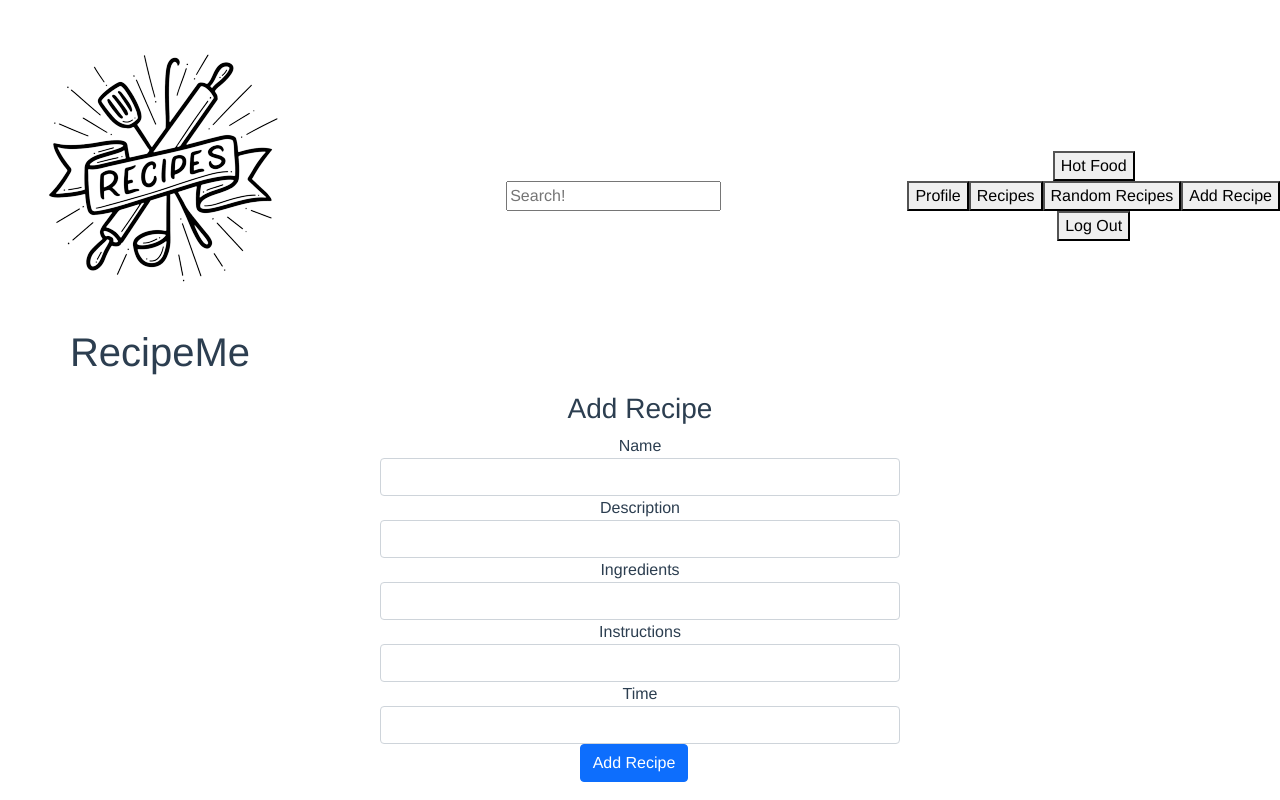
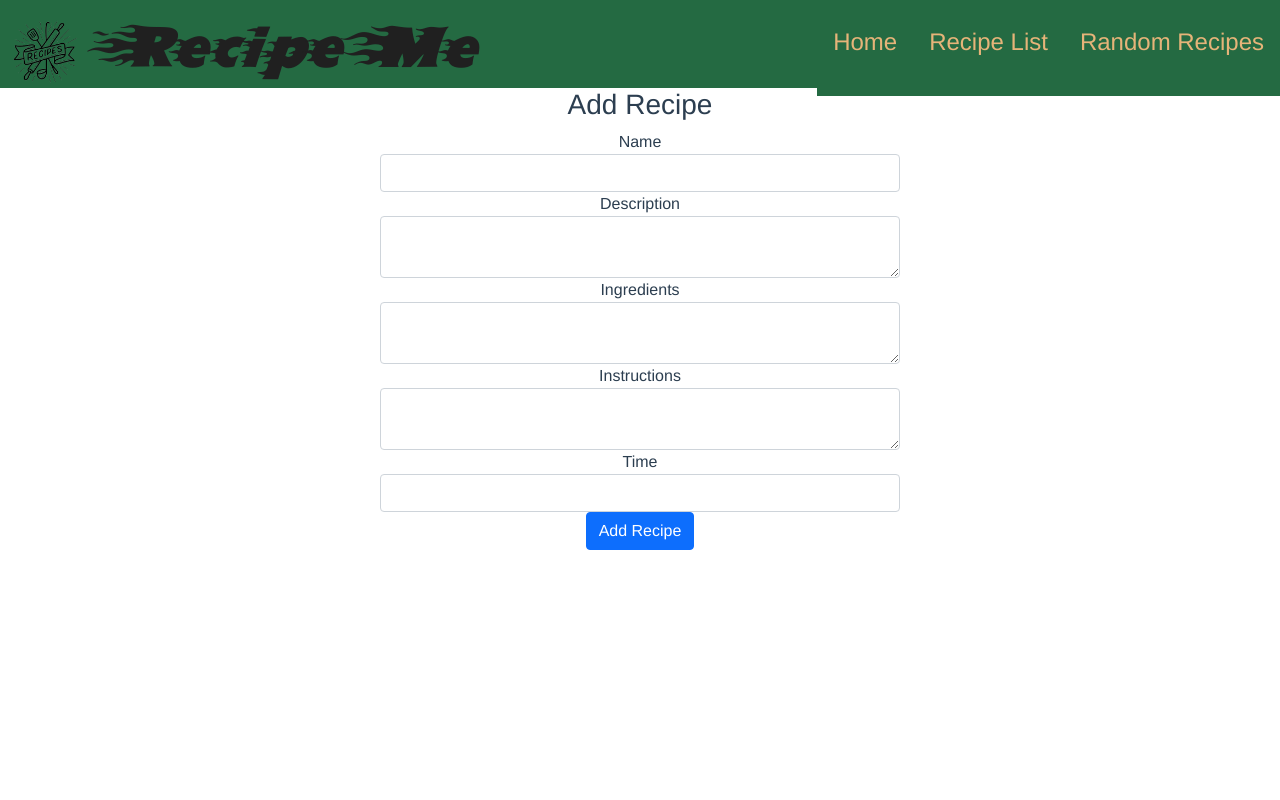
Before and after one commit to stoneyboi/W22-371Project, a Vue app: page /create in a window 1280 px wide. Built offline with nearby package versions, Linux system fonts and the light colour scheme.

Commit message:
styling for create/list pages done, edit still not functional

```diff
--- a/src/components/FireRecipes.vue
+++ /dev/null
@@ -1,159 +0,0 @@
-<template>
-    <div class="row justify-content-center">
-        <div class="col-md-5">
-            <h3 class="text-center">Add Recipe</h3>
-            <form @submit.prevent="onFormSubmit">
-                <div class="form-group">
-                    <label>Name</label>
-                    <input type="text" class="form-control" v-model="recipe.name" required>
-                </div>
-                <div class="form-group">
-                    <label>Description</label>
-                    <input type="text" class="form-control" v-model="recipe.description" required>
-                </div>
-                <div class="form-group">
-                    <label>Ingredients</label>
-                    <input type="text" class="form-control" v-model="recipe.ingredients" required>
-                </div>
-                <div class="form-group">
-                    <label>Instructions</label>
-                    <input type="text" class="form-control" v-model="recipe.instructions" required>
-                </div>
-                <div class="form-group">
-                    <label>Time</label>
-                    <input type="number" class="form-control" v-model="recipe.time" required>
-                </div>
-                <div class="form-group">
-                    <button class="btn btn-primary btn-block">Add Recipe</button>
-                </div>
-            </form>
-        </div>
-    </div>
-</template>
-<script>
-    import { db } from '../myconfig';
-    export default {
-        data() {
-            return {
-                recipe: {
-                }
-            }
-        },
-        methods: {
-            onFormSubmit(event) {
-                event.preventDefault()
-                db.collection('recipes').add(this.recipe).then(() => {
-                    alert("Recipe successfully created!");
-                    this.recipe.name = ''
-                    this.recipe.description = ''
-                    this.recipe.ingredients = ''
-                    this.recipe.instructions = ''
-                    this.recipe.time = 0
-                }).catch((error) => {
-                    console.log(error);
-                });
-            }
-        }
-    }
-</script>
-
-<style scoped>
-.home {
-  background-color: hsl(32, 69%, 69%);
-}
-
-nav {
-  background-color: #246a42;
-  height: 88px;
-  display: flex;
-  align-items: center;
-  justify-content: space-between;
-  position: sticky;
-  top: 0;
-  z-index: 100;
-}
-
-nav #left {
-  width: fit-content;
-  display: flex;
-  justify-content: space-between;
-  align-items: center;
-}
-
-nav .title {
-  font-family: "Blazed";
-  font-size: 56px;
-  color: rgb(32, 32, 32);
-}
-
-.logo {
-  height: inherit;
-  width: 88px;
-}
-
-/* .navibar, .navibarRight{
-	display: flex;
-	align-items: center;
-	margin: 0 15px;
-}
-
-.navibar ul li{
-	list-style: none;
-	display: inline-block;
-	margin: 0 15px;
-} */
-
-nav #center {
-  display: inline-block;
-  justify-content: space-between;
-  align-items: center;
-}
-
-.search {
-  width: 300px;
-  font-size: 24px;
-  padding: 4px;
-  padding-left: 12px;
-  border: 2px solid hsl(32, 69%, 69%);
-  border-radius: 8px;
-}
-
-nav #right {
-  height: inherit;
-  align-content: right;
-  width: fit-content;
-  display: flex;
-  overflow: hidden;
-  justify-content: space-evenly;
-  background-color: #246a42;
-}
-
-nav #right button {
-  height: inherit;
-  padding: 16px;
-  border: none;
-  color: hsl(32, 69%, 69%);
-  background-color: inherit;
-  font-size: 24px;
-}
-
-nav .dropdown button {
-  height: inherit;
-  padding: 16px;
-  border: none;
-  color: hsl(32, 69%, 69%);
-  background-color: inherit;
-  align-content: center;
-  font-size: 24px;
-}
-
-nav #right button:hover {
-  background-color: #1b5032;
-}
-
-.dropdown-content {
-  display: none;
-  position: absolute;
-  z-index: 1;
-}
-</style>
--- a/src/components/HomePage.vue
+++ b/src/components/HomePage.vue
@@ -13,14 +13,17 @@
 			</div>
 
 			<div id="right">
-				<button id="explore-btn" class="navibar">Hot Food</button>
 				<div class="dropdown">
 
 					<button @click="goToProfile" id="profile-btn" class="navibar">Profile
 						<i class="fa fa-caret-down"></i>
 					</button>
 
-					<button @click="goToRecipes" id="recipes-btn" class="navibar">Recipes
+					<button @click="goToAddRecipes" id="recipes-btn" class="navibar">Add Recipes
+						<i class="fa fa-caret-down"></i>
+					</button>
+
+					<button @click="goToRecipes" id="recipes-btn" class="navibar">View Recipes
 						<i class="fa fa-caret-down"></i>
 					</button>
 
@@ -152,6 +155,10 @@ export default class HomePage extends Vue {
   goToProfile(): void {
 	console.log("to profile!");
 	this.$router.push({path: "/profile"});
+  }
+
+  goToAddRecipes(): void {
+    this.$router.push({path: '/create'})
   }
 
   goToFireRecipes(): void {
--- a/src/components/RecipeCreate.vue
+++ b/src/components/RecipeCreate.vue
@@ -2,33 +2,25 @@
   <div>
     <div class="home">
       <nav class="navbar">
-
         <div id="left">
           <img class="logo" src="../assets/logo.png" />
           <h1 class="title">RecipeMe</h1>
         </div>
 
-			<div id="center">
-				<input class="search" type="text" placeholder="Search!" />
-			</div>
-
         <div id="right">
-				<button id="explore-btn" class="navibar">Hot Food</button>
           <div class="dropdown">
-
-					<button @click="goToProfile" id="profile-btn" class="navibar">Profile
+            <button @click="goToHome" id="profile-btn" class="navibar">
+              Home
               <i class="fa fa-caret-down"></i>
             </button>
 
-					<button @click="goToRecipes" id="recipes-btn" class="navibar">Recipes
+            <button @click="goToRecipes" id="recipes-btn" class="navibar">
+              Recipe List
               <i class="fa fa-caret-down"></i>
             </button>
 
-					<button @click="goToRandomRecipes" id="recipes-btn" class="navibar">Random Recipes
-						<i class="fa fa-caret-down"></i>
-					</button>
-
-					<button @click="goToFireRecipes" id="fire-recipes-btn" class="navibar">Add Recipe
+            <button @click="goToRandomRecipes" id="recipes-btn" class="navibar">
+              Random Recipes
               <i class="fa fa-caret-down"></i>
             </button>
 
@@ -48,23 +40,48 @@
         <form @submit.prevent="onFormSubmit">
           <div class="form-group">
             <label>Name</label>
-                    <input type="text" class="form-control" v-model="recipe.name" required>
+            <input
+              type="text"
+              class="form-control"
+              v-model="recipe.name"
+              required
+            />
           </div>
           <div class="form-group">
             <label>Description</label>
-                    <input type="text" class="form-control" v-model="recipe.description" required>
+            <textarea
+              type="text"
+              class="form-control"
+              v-model="recipe.description"
+              required
+            ></textarea>
           </div>
           <div class="form-group">
             <label>Ingredients</label>
-                    <input type="text" class="form-control" v-model="recipe.ingredients" required>
+            <textarea
+              type="text"
+              class="form-control"
+              v-model="recipe.ingredients"
+              required
+            ></textarea>
           </div>
           <div class="form-group">
             <label>Instructions</label>
-                    <input type="text" class="form-control" v-model="recipe.instructions" required>
+            <textarea
+              type="text"
+              class="form-control"
+              v-model="recipe.instructions"
+              required
+            ></textarea>
           </div>
           <div class="form-group">
             <label>Time</label>
-                    <input type="number" class="form-control" v-model="recipe.time" required>
+            <input
+              type="number"
+              class="form-control"
+              v-model="recipe.time"
+              required
+            />
           </div>
           <div class="form-group">
             <button class="btn btn-primary btn-block">Add Recipe</button>
@@ -75,38 +92,139 @@
   </div>
 </template>
 <script>
-import { DocumentReference } from '@firebase/firestore'
-    import { db } from '../myconfig'
-    import {
-        addDoc,
-        collection
-    } from 'firebase/firestore'
+import { DocumentReference } from "@firebase/firestore";
+import { db } from "../myconfig";
+import { addDoc, collection } from "firebase/firestore";
 export default {
   data() {
     return {
-                recipe: {
-                }
-            }
+      recipe: {},
+    };
   },
   methods: {
     onFormSubmit(event) {
-                event.preventDefault()
-                const recipeColl = collection(db, 'recipes');
+      event.preventDefault();
+      const recipeColl = collection(db, "recipes");
       addDoc(recipeColl, this.recipe)
         .then((recipeColl) => {
           console.log("inserted with id", recipeColl.id);
         })
         .then(() => {
           alert("Recipe successfully added!");
-                    this.recipe.name = ''
-                    this.recipe.description = ''
-                    this.recipe.ingredients = ''
-                    this.recipe.instructions = ''
-                    this.recipe.time = 0
-                }).catch((error) => {
+          this.recipe.name = "";
+          this.recipe.description = "";
+          this.recipe.ingredients = "";
+          this.recipe.instructions = "";
+          this.recipe.time = 0;
+        })
+        .catch((error) => {
           console.log(error);
         });
+    },
+    goToRecipes() {
+      this.$router.push("/list");
+    },
+    goToRandomRecipes() {
+      this.$router.push("/recipes");
+    },
+    goToHome() {
+      this.$router.push("/");
+    },
+  },
+};
+</script>
+
+<style scoped>
+.home {
+  background-color: hsl(32, 69%, 69%);
 }
+
+nav {
+  background-color: #246a42;
+  height: 88px;
+  display: flex;
+  align-items: center;
+  justify-content: space-between;
+  position: sticky;
+  top: 0;
+  z-index: 100;
 }
+
+nav #left {
+  width: fit-content;
+  display: flex;
+  justify-content: space-between;
+  align-items: center;
 }
-</script>
+
+nav .title {
+  font-family: "Blazed";
+  font-size: 56px;
+  color: rgb(32, 32, 32);
+}
+
+.logo {
+  height: inherit;
+  width: 88px;
+}
+
+nav #center {
+  display: inline-block;
+  justify-content: space-between;
+  align-items: center;
+}
+
+.search {
+  width: 300px;
+  font-size: 24px;
+  padding: 4px;
+  padding-left: 12px;
+  border: 2px solid hsl(32, 69%, 69%);
+  border-radius: 8px;
+}
+
+nav #right {
+  height: inherit;
+  align-content: right;
+  width: fit-content;
+  display: flex;
+  overflow: hidden;
+  justify-content: space-evenly;
+  background-color: #246a42;
+}
+
+nav #right button {
+  height: inherit;
+  padding: 16px;
+  border: none;
+  color: hsl(32, 69%, 69%);
+  background-color: inherit;
+  font-size: 24px;
+}
+
+nav .dropdown button {
+  height: inherit;
+  padding: 16px;
+  border: none;
+  color: hsl(32, 69%, 69%);
+  background-color: inherit;
+  align-content: center;
+  font-size: 24px;
+}
+
+nav #right button:hover {
+  background-color: #1b5032;
+}
+
+.dropdown-content {
+  display: none;
+  position: absolute;
+  z-index: 1;
+}
+
+#logout-btn {
+  float: none;
+  align-self: right;
+  display: block;
+}
+</style>
--- a/src/components/RecipeEdit.vue
+++ b/src/components/RecipeEdit.vue
@@ -24,9 +24,11 @@
                     <input type="number" class="form-control" v-model="recipe.time" required>
                 </div>
                 <div class="form-group">
-                    <button class="btn btn-primary btn-block">Add Recipe</button>
+                    <button class="btn btn-primary btn-block">Edit Recipe</button>
                 </div>
             </form>
+            <p></p>
+            <button class="btn btn-primary btn-block" @click="goBack">Go Back</button>
         </div>
     </div>
 </template>
@@ -34,7 +36,8 @@
     import {
         updateDoc,
         collection,
-        getDocs
+        getDocs,
+        doc
 
     } from '@firebase/firestore';
     import { db } from '../myconfig';
@@ -48,7 +51,6 @@
         created() {
             // const recipeRef = doc(db, `recipes/${this.$route.params.id}`);
             // updateDoc(recipeRef, )
-
             // let dbRef = collection(db, `${this.$route.params.id}`);
             // getDocs(dbRef)
             // .then((query) => {
@@ -79,6 +81,9 @@
                 }).catch((error) => {
                     console.log(error);
                 });
+            },
+            goBack() {
+                this.$router.back();
             }
         }
     }
--- a/src/components/RecipeList.vue
+++ b/src/components/RecipeList.vue
@@ -1,4 +1,38 @@
 <template>
+  <div>
+    <div class="home">
+      <nav class="navbar">
+        <div id="left">
+          <img class="logo" src="../assets/logo.png" />
+          <h1 class="title">RecipeMe</h1>
+        </div>
+
+        <div id="right">
+          <div class="dropdown">
+            <button @click="goToHome" id="profile-btn" class="navibar">
+              Home
+              <i class="fa fa-caret-down"></i>
+            </button>
+
+            <button @click="goToCreate" id="recipes-btn" class="navibar">
+              Add Recipe
+              <i class="fa fa-caret-down"></i>
+            </button>
+
+            <button @click="goToRandomRecipes" id="recipes-btn" class="navibar">
+              Random Recipes
+              <i class="fa fa-caret-down"></i>
+            </button>
+
+            <div class="dropdown-content">
+              <button id="logout-btn">Log Out</button>
+            </div>
+          </div>
+
+          <!-- <h2 class="navibar">Log Out</h2> -->
+        </div>
+      </nav>
+    </div>
     <div class="row">
       <div class="col-md-12">
         <table class="table table-striped">
@@ -19,36 +53,44 @@
               <td>{{ r.instructions }}</td>
               <td>{{ r.time }}</td>
               <td>
-                            <router-link :to="{name: 'edit', params: { id: r.key }}" class="btn btn-primary">Edit
+                <router-link
+                  :to="{ name: 'edit', params: { id: r.key } }"
+                  class="btn btn-primary"
+                  >Edit
                 </router-link>
-                            <button @click.prevent="deleteRecipe(r.key)" class="btn btn-danger">Delete</button>
+                <button
+                  @click.prevent="deleteRecipe(r.key)"
+                  class="btn btn-danger"
+                >
+                  Delete
+                </button>
               </td>
             </tr>
           </tbody>
         </table>
       </div>
     </div>
+  </div>
 </template>
 <script>
-    import { db } from '../myconfig';
+import { db } from "../myconfig";
 import {
   collection,
   getDocs,
   deleteDoc,
   doc,
-        QuerySnapshot
-    } from 'firebase/firestore'
+  QuerySnapshot,
+} from "firebase/firestore";
 
 export default {
   data() {
     return {
-                Recipes: []
-            }
+      Recipes: [],
+    };
   },
   created() {
-            const recipeRef = collection(db, 'recipes');
-            getDocs(recipeRef)
-            .then((qResults) => {
+    const recipeRef = collection(db, "recipes");
+    getDocs(recipeRef).then((qResults) => {
       this.Recipes = [];
       qResults.forEach((myDoc) => {
         console.log(myDoc);
@@ -59,23 +101,126 @@
           description: rData.description,
           ingredients: rData.ingredients,
           instructions: rData.instructions,
-                        time: rData.time
-                    })
-                })
-            })
-            console.log(this.Recipes)
+          time: rData.time,
+        });
+      });
+    });
+    console.log(this.Recipes);
   },
   methods: {
-            deleteRecipe(id){
+    deleteRecipe(id) {
       if (window.confirm("Do you really want to delete?")) {
-                deleteDoc(doc(db, `recipes/${id}`)).then(() => { window.location.reload()});
+        deleteDoc(doc(db, `recipes/${id}`)).then(() => {
+          window.location.reload();
+        });
       }
+    },
+    goToHome() {
+        this.$router.push('/')
+    },
+    goToCreate() {
+        this.$router.push('/create')
+    },
+    goToRandomRecipes() {
+        this.$router.push('/recipes')
     }
-        }
-    }
+  },
+};
 </script>
-<style>
+<style scoped>
 .btn-primary {
   margin-right: 12px;
 }
+.home {
+  background-color: hsl(32, 69%, 69%);
+}
+
+nav {
+  background-color: #246a42;
+  height: 88px;
+  display: flex;
+  align-items: center;
+  justify-content: space-between;
+  position: sticky;
+  top: 0;
+  z-index: 100;
+}
+
+nav #left {
+  width: fit-content;
+  display: flex;
+  justify-content: space-between;
+  align-items: center;
+}
+
+nav .title {
+  font-family: "Blazed";
+  font-size: 56px;
+  color: rgb(32, 32, 32);
+}
+
+.logo {
+  height: inherit;
+  width: 88px;
+}
+
+nav #center {
+  display: inline-block;
+  justify-content: space-between;
+  align-items: center;
+}
+
+.search {
+  width: 300px;
+  font-size: 24px;
+  padding: 4px;
+  padding-left: 12px;
+  border: 2px solid hsl(32, 69%, 69%);
+  border-radius: 8px;
+}
+
+nav #right {
+  height: inherit;
+  align-content: right;
+  width: fit-content;
+  display: flex;
+  overflow: hidden;
+  justify-content: space-evenly;
+  background-color: #246a42;
+}
+
+nav #right button {
+  height: inherit;
+  padding: 16px;
+  border: none;
+  color: hsl(32, 69%, 69%);
+  background-color: inherit;
+  font-size: 24px;
+}
+
+nav .dropdown button {
+  height: inherit;
+  padding: 16px;
+  border: none;
+  color: hsl(32, 69%, 69%);
+  background-color: inherit;
+  align-content: center;
+  font-size: 24px;
+}
+
+nav #right button:hover {
+  background-color: #1b5032;
+}
+
+.dropdown-content {
+  display: none;
+  position: absolute;
+  z-index: 1;
+}
+
+#logout-btn {
+  float: none;
+  align-self: right;
+  display: block;
+}
 </style>
--- a/src/components/Recipes.vue
+++ b/src/components/Recipes.vue
@@ -6,15 +6,18 @@
         <h1 class="title">RecipeMe</h1>
       </div>
       <div id="right">
-					<button @click="goToHome" id="recipes-btn" class="navibar">Home
+        <button @click="goToHome" id="recipes-btn" class="navibar">
+          Home
           <i class="fa fa-caret-down"></i>
         </button>
 
-					<button @click="goToProfile" id="profile-btn" class="navibar">Profile
+        <button @click="goToList" id="profile-btn" class="navibar">
+          Recipe List
           <i class="fa fa-caret-down"></i>
         </button>
 
-					<button @click="goToFireRecipes" id="fire-recipes-btn" class="navibar">Add Recipe
+        <button @click="goToCreate" id="fire-recipes-btn" class="navibar">
+          Add Recipe
           <i class="fa fa-caret-down"></i>
         </button>
 
@@ -26,7 +29,7 @@
     <div class="content">
       <div class="input-section">
         <label>Recipes per page</label>
-                <input type="number" v-model.lazy="numRecipes">
+        <input type="number" v-model.lazy="numRecipes" />
         <button @click="fetchRecipes">Fetch</button>
       </div>
       <table class="recipes-table">
@@ -37,14 +40,16 @@
           <th>Description</th>
           <th>Instructions</th>
         </tr>
-                <tr v-for="(u,pos) in recipeArr" :key="a-`${pos}`">
-                    <td><img width="200" height="200" v-bind:src=u.thumbnail_url /></td>
-                    <td><p>{{u.slug}}</p></td>
-                    <td>{{u.cook_time_minutes}}</td>
-                    <td>{{u.description}}</td>
+        <tr v-for="(u, pos) in recipeArr" :key="a - `${pos}`">
+          <td><img width="200" height="200" v-bind:src="u.thumbnail_url" /></td>
+          <td>
+            <p>{{ u.slug }}</p>
+          </td>
+          <td>{{ u.cook_time_minutes }}</td>
+          <td>{{ u.description }}</td>
           <td>
             <ol>
-                            <li v-for="i in u.instructions" :key="i">{{i.display_text}}</li>
+              <li v-for="i in u.instructions" :key="i">{{ i.display_text }}</li>
             </ol>
           </td>
         </tr>
@@ -52,6 +57,66 @@
     </div>
   </div>
 </template>
+
+
+
+<script lang="ts">
+import { Component, Prop, Vue } from "vue-property-decorator";
+import axios, { AxiosResponse } from "axios";
+import { RandomRecipes, Recipe } from "../datatypes";
+
+@Component
+export default class Recipes extends Vue {
+  $router: any;
+  recipeArr: Array<Recipe> = [];
+  numRecipes = 5;
+  searchTerm = "chicken";
+
+  mounted(): void {
+    this.fetchRecipes();
+  }
+
+  goToHome(): void {
+    this.$router.push({ path: "/" });
+  }
+
+  goToList(): void {
+    this.$router.push({ path: "/list" });
+  }
+
+  goToCreate(): void {
+    this.$router.push({ path: "/create" });
+  }
+
+  logout(): void {
+    this.$router.push({ path: "/login" });
+  }
+
+  fetchRecipes(): void {
+    axios
+      .request({
+        method: "GET",
+        url: "https://tasty.p.rapidapi.com/recipes/list",
+        params: {
+          from: Math.floor(Math.random() * 20),
+          size: this.numRecipes,
+          prefix: this.searchTerm,
+        },
+        headers: {
+          "x-rapidapi-host": "tasty.p.rapidapi.com",
+          "x-rapidapi-key":
+            "0ba11f7329msh7be47b4be5b3d2dp1a3f29jsn187257194c85",
+        },
+      })
+      .then((r: AxiosResponse) => r.data)
+      .then((ru: RandomRecipes) => {
+        this.recipeArr.splice(0);
+        this.recipeArr.push(...ru.results);
+      });
+  }
+}
+</script>
+
 
 <style scoped>
 .home {
@@ -140,7 +205,7 @@ nav #right button:hover {
   border-radius: 0.5em;
   padding: 0.5em;
   margin-left: 3em;
-  display:-webkit-inline-flex
+  display: -webkit-inline-flex;
 }
 .inputSection > input {
   margin-left: 1em;
@@ -151,14 +216,14 @@ nav #right button:hover {
 }
 #first-row {
   font-size: large;
-    font-family:'Segoe UI', Tahoma, Geneva, Verdana, sans-serif
+  font-family: "Segoe UI", Tahoma, Geneva, Verdana, sans-serif;
 }
 table tr:nth-child(even) {
   background-color: hsl(143, 68%, 77%);
 }
 table tr > td {
   padding: 0.5em;
-  font-family:'Segoe UI', Tahoma, Geneva, Verdana, sans-serif
+  font-family: "Segoe UI", Tahoma, Geneva, Verdana, sans-serif;
 }
 td > li {
   text-align: right;
@@ -173,59 +238,3 @@ td > li:hover {
   background-color: white;
 }
 </style>
-
-<script lang="ts">
-import { Component, Prop, Vue } from 'vue-property-decorator'
-import axios, {AxiosResponse} from 'axios';
-import {RandomRecipes, Recipe} from '../datatypes';
-
-@Component
-export default class Recipes extends Vue {
-    $router: any;
-    recipeArr: Array<Recipe> = [];
-    numRecipes = 5;
-    searchTerm = 'chicken';
-
-    mounted(): void {
-        this.fetchRecipes();
-    }
-
-    goToHome(): void {
-        this.$router.push({ path: '/' });
-    }
-
-    goToProfile(): void {
-        this.$router.push({ path: '/profile' })
-    }
-
-    goToFireRecipes(): void {
-        this.$router.push({ path: '/fire'})
-    }
-
-    logout(): void {
-        this.$router.push({path: '/login'})
-    }
-
-    fetchRecipes(): void {
-        axios
-        .request({
-                method: 'GET',
-                url: 'https://tasty.p.rapidapi.com/recipes/list',
-                params: { from: Math.floor(Math.random() * 20),
-                    size: this.numRecipes,
-                    prefix: this.searchTerm
-                },
-                headers: {
-                'x-rapidapi-host': 'tasty.p.rapidapi.com',
-                'x-rapidapi-key': '0ba11f7329msh7be47b4be5b3d2dp1a3f29jsn187257194c85'
-                }
-        })
-        .then((r: AxiosResponse) => r.data)
-        .then((ru: RandomRecipes) => {
-            this.recipeArr.splice(0);
-            this.recipeArr.push(...ru.results);
-        });
-    }
-}
-
-</script>
--- a/src/main.ts
+++ b/src/main.ts
@@ -19,7 +19,6 @@ const routesArr: Array<RouteConfig> = [
   {name: "My Recipes", path: "/recipes", component: Recipes},
   {name: "My Profile", path: "/profile", component: Profile},
   {name: "Login", path: "/login", component: Login},
-  {name: "Fire Recipes", path: "/fire", component: FireRecipes},
   {name: "edit", path: "/edit/:id", component: RecipeEdit},
   {name: "create", path: "/create", component: RecipeCreate},
   {name: "list", path: "/list", component: RecipeList},
```
Also changed, not shown: src/datatypes.ts (+0 -18 lines). Lines whose indentation alone changed are shown as unchanged.
